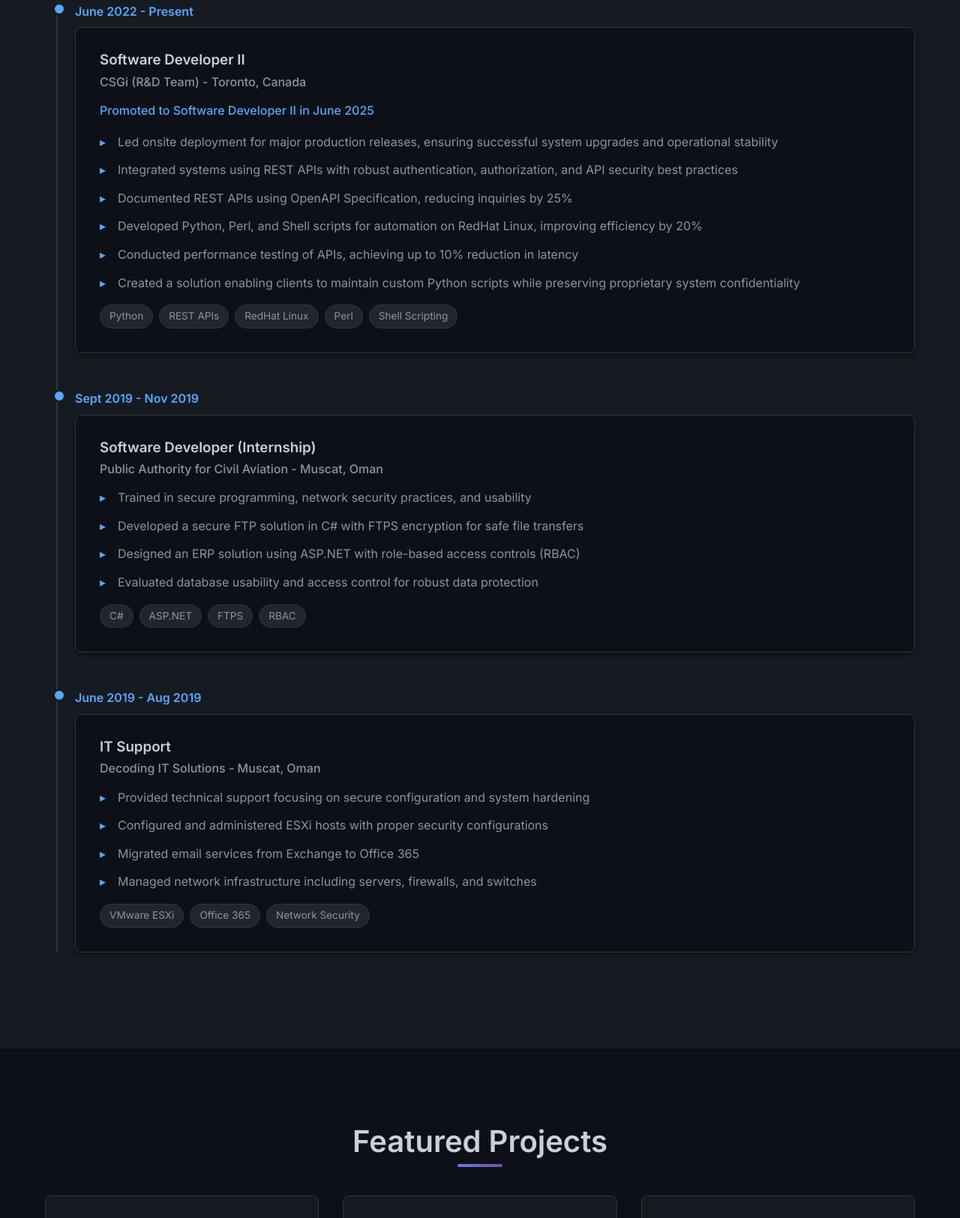
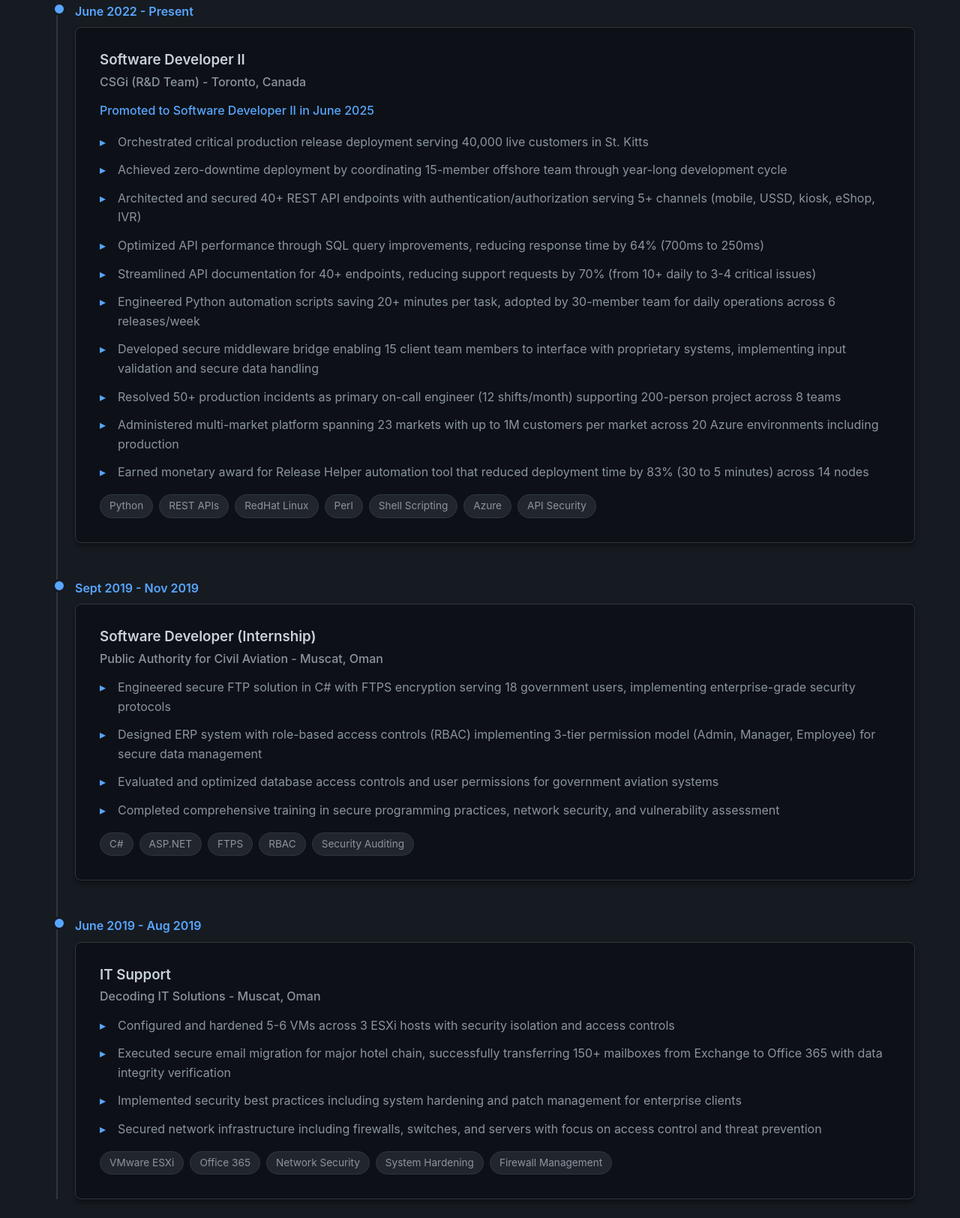
Before and after one commit to striker363/striker363.github.io, a plain HTML site: page index.html in a window 1280 px wide. Shown: the part 1721-3345 px from the top of the page at 75% size. Drawn offline with Linux system fonts and the light colour scheme.

Commit message:
Updates the professional experience section to add quantitative data

```diff
--- a/index.html
+++ b/index.html
@@ -6,6 +6,9 @@
     <meta name="description" content="Siddharth Arvind Singh - Software Developer & Cybersecurity Professional Portfolio">
     <meta name="keywords" content="Software Developer, Cybersecurity, Python, Full Stack, Portfolio">
     <meta name="author" content="Siddharth Arvind Singh">
+
+    <!-- Security Headers -->
+    <meta http-equiv="Content-Security-Policy" content="default-src 'self'; script-src 'self' 'unsafe-inline' https://www.googletagmanager.com https://www.google-analytics.com; style-src 'self' 'unsafe-inline' https://fonts.googleapis.com https://cdnjs.cloudflare.com; font-src 'self' https://fonts.gstatic.com https://cdnjs.cloudflare.com; img-src 'self' data: https:; connect-src 'self' https://www.google-analytics.com;">
 
     <!-- Open Graph / Social Media Meta Tags -->
     <meta property="og:title" content="Siddharth Singh - Software Developer II & Cybersecurity Professional">
@@ -186,12 +189,23 @@
                         <h4>CSGi (R&D Team) - Toronto, Canada</h4>
                         <p style="color: var(--accent-primary); margin-bottom: 1rem; font-weight: 500;">Promoted to Software Developer II in June 2025</p>
                         <ul>
-                            <li>Led onsite deployment for major production releases, ensuring successful system upgrades and operational stability</li>
-                            <li>Integrated systems using REST APIs with robust authentication, authorization, and API security best practices</li>
-                            <li>Documented REST APIs using OpenAPI Specification, reducing inquiries by 25%</li>
-                            <li>Developed Python, Perl, and Shell scripts for automation on RedHat Linux, improving efficiency by 20%</li>
-                            <li>Conducted performance testing of APIs, achieving up to 10% reduction in latency</li>
-                            <li>Created a solution enabling clients to maintain custom Python scripts while preserving proprietary system confidentiality</li>
+                            <li>Orchestrated critical production release deployment serving 40,000 live customers in St. Kitts</li>
+                            <li>Achieved zero-downtime deployment by coordinating 15-member offshore team through year-long development cycle</li>
+                            <li>Architected and secured 40+ REST API endpoints with authentication/authorization serving 5+ channels
+                                (mobile, USSD, kiosk, eShop, IVR)</li>
+                            <li>Optimized API performance through SQL query improvements, reducing response time by 64% (700ms to 250ms)</li>
+                            <li>Streamlined API documentation for 40+ endpoints, reducing support requests by 70%
+                                (from 10+ daily to 3-4 critical issues)</li>
+                            <li>Engineered Python automation scripts saving 20+ minutes per task, adopted by 30-member team
+                                for daily operations across 6 releases/week</li>
+                            <li>Developed secure middleware bridge enabling 15 client team members to interface with proprietary systems,
+                                implementing input validation and secure data handling</li>
+                            <li>Resolved 50+ production incidents as primary on-call engineer (12 shifts/month)
+                                supporting 200-person project across 8 teams</li>
+                            <li>Administered multi-market platform spanning 23 markets with up to 1M customers per market
+                                across 20 Azure environments including production</li>
+                            <li>Earned monetary award for Release Helper automation tool that reduced deployment time by 83%
+                                (30 to 5 minutes) across 14 nodes</li>
                         </ul>
                         <div class="tech-tags">
                             <span class="tech-tag">Python</span>
@@ -199,6 +213,8 @@
                             <span class="tech-tag">RedHat Linux</span>
                             <span class="tech-tag">Perl</span>
                             <span class="tech-tag">Shell Scripting</span>
+                            <span class="tech-tag">Azure</span>
+                            <span class="tech-tag">API Security</span>
                         </div>
                     </div>
                 </div>
@@ -209,16 +225,21 @@
                         <h3>Software Developer (Internship)</h3>
                         <h4>Public Authority for Civil Aviation - Muscat, Oman</h4>
                         <ul>
-                            <li>Trained in secure programming, network security practices, and usability</li>
-                            <li>Developed a secure FTP solution in C# with FTPS encryption for safe file transfers</li>
-                            <li>Designed an ERP solution using ASP.NET with role-based access controls (RBAC)</li>
-                            <li>Evaluated database usability and access control for robust data protection</li>
+                            <li>Engineered secure FTP solution in C# with FTPS encryption serving 18 government users,
+                                implementing enterprise-grade security protocols</li>
+                            <li>Designed ERP system with role-based access controls (RBAC) implementing 3-tier permission model
+                                (Admin, Manager, Employee) for secure data management</li>
+                            <li>Evaluated and optimized database access controls and user permissions
+                                for government aviation systems</li>
+                            <li>Completed comprehensive training in secure programming practices, network security,
+                                and vulnerability assessment</li>
                         </ul>
                         <div class="tech-tags">
                             <span class="tech-tag">C#</span>
                             <span class="tech-tag">ASP.NET</span>
                             <span class="tech-tag">FTPS</span>
                             <span class="tech-tag">RBAC</span>
+                            <span class="tech-tag">Security Auditing</span>
                         </div>
                     </div>
                 </div>
@@ -229,15 +250,21 @@
                         <h3>IT Support</h3>
                         <h4>Decoding IT Solutions - Muscat, Oman</h4>
                         <ul>
-                            <li>Provided technical support focusing on secure configuration and system hardening</li>
-                            <li>Configured and administered ESXi hosts with proper security configurations</li>
-                            <li>Migrated email services from Exchange to Office 365</li>
-                            <li>Managed network infrastructure including servers, firewalls, and switches</li>
+                            <li>Configured and hardened 5-6 VMs across 3 ESXi hosts with security isolation
+                                and access controls</li>
+                            <li>Executed secure email migration for major hotel chain, successfully transferring
+                                150+ mailboxes from Exchange to Office 365 with data integrity verification</li>
+                            <li>Implemented security best practices including system hardening and patch management
+                                for enterprise clients</li>
+                            <li>Secured network infrastructure including firewalls, switches, and servers with
+                                focus on access control and threat prevention</li>
                         </ul>
                         <div class="tech-tags">
                             <span class="tech-tag">VMware ESXi</span>
                             <span class="tech-tag">Office 365</span>
                             <span class="tech-tag">Network Security</span>
+                            <span class="tech-tag">System Hardening</span>
+                            <span class="tech-tag">Firewall Management</span>
                         </div>
                     </div>
                 </div>
@@ -334,11 +361,6 @@
                         <span class="tech-tag">Paramiko</span>
                         <span class="tech-tag">ThreadPoolExecutor</span>
                     </div>
-                    <div class="project-links">
-                        <a href="https://github.com/striker363" target="_blank" class="project-link">
-                            <i class="fab fa-github"></i> View Profile
-                        </a>
-                    </div>
                 </div>
 
                 <!-- RAG System -->
@@ -348,8 +370,9 @@
                         <h3>Retrieval Augmented Generation</h3>
                     </div>
                     <p class="project-description">
-                        AI-based system to process multiple PDFs, enabling users to ask questions and receive
-                        clear, concise answers derived from PDF content using LLMs and vector databases.
+                        Built an AI-powered document analysis system for personal use to efficiently extract insights from
+                        large documents without manual reading. Processes multiple PDFs and provides accurate answers to
+                        queries using LLMs and vector databases.
                     </p>
                     <div class="project-features">
                         <span class="feature"><i class="fas fa-check"></i> PDF Processing</span>
@@ -362,11 +385,6 @@
                         <span class="tech-tag">ChromaDB</span>
                         <span class="tech-tag">Ollama</span>
                     </div>
-                    <div class="project-links">
-                        <a href="https://github.com/striker363" target="_blank" class="project-link">
-                            <i class="fab fa-github"></i> View Profile
-                        </a>
-                    </div>
                 </div>
 
                 <!-- Meta-Analysis -->
@@ -376,8 +394,9 @@
                         <h3>Meta-Analysis Research</h3>
                     </div>
                     <p class="project-description">
-                        Master's final year project analyzing computer science literature from 2000-2020
-                        using web scraping and data analysis techniques.
+                        Master's thesis analyzing 20 years of computer science literature (2000-2020) revealing increasing
+                        trend in offensive/attacker papers. Research emphasized the critical need for adopting defensive
+                        security mindsets in response to evolving threat landscape.
                     </p>
                     <div class="project-features">
                         <span class="feature"><i class="fas fa-check"></i> Literature Analysis</span>
@@ -389,11 +408,6 @@
                         <span class="tech-tag">Selenium</span>
                         <span class="tech-tag">NumPy</span>
                     </div>
-                    <div class="project-links">
-                        <a href="https://github.com/striker363" target="_blank" class="project-link">
-                            <i class="fab fa-github"></i> View Profile
-                        </a>
-                    </div>
                 </div>
 
                 <!-- Cookie Consent Banners -->
@@ -403,8 +417,9 @@
                         <h3>Cookie Consent Analysis</h3>
                     </div>
                     <p class="project-description">
-                        Internet measurements and security project analyzing cookie consent banner implementations
-                        across websites for compliance and user experience.
+                        Security research project demonstrating widespread non-compliance with user privacy preferences.
+                        Analysis revealed many websites bypass consent choices and enable all tracking cookies regardless
+                        of user selection, highlighting critical privacy violations.
                     </p>
                     <div class="project-features">
                         <span class="feature"><i class="fas fa-check"></i> Web Analysis</span>
@@ -415,11 +430,6 @@
                         <span class="tech-tag">Python</span>
                         <span class="tech-tag">Web Scraping</span>
                         <span class="tech-tag">Security Analysis</span>
-                    </div>
-                    <div class="project-links">
-                        <a href="https://github.com/striker363" target="_blank" class="project-link">
-                            <i class="fab fa-github"></i> View Profile
-                        </a>
                     </div>
                 </div>
             </div>
```
